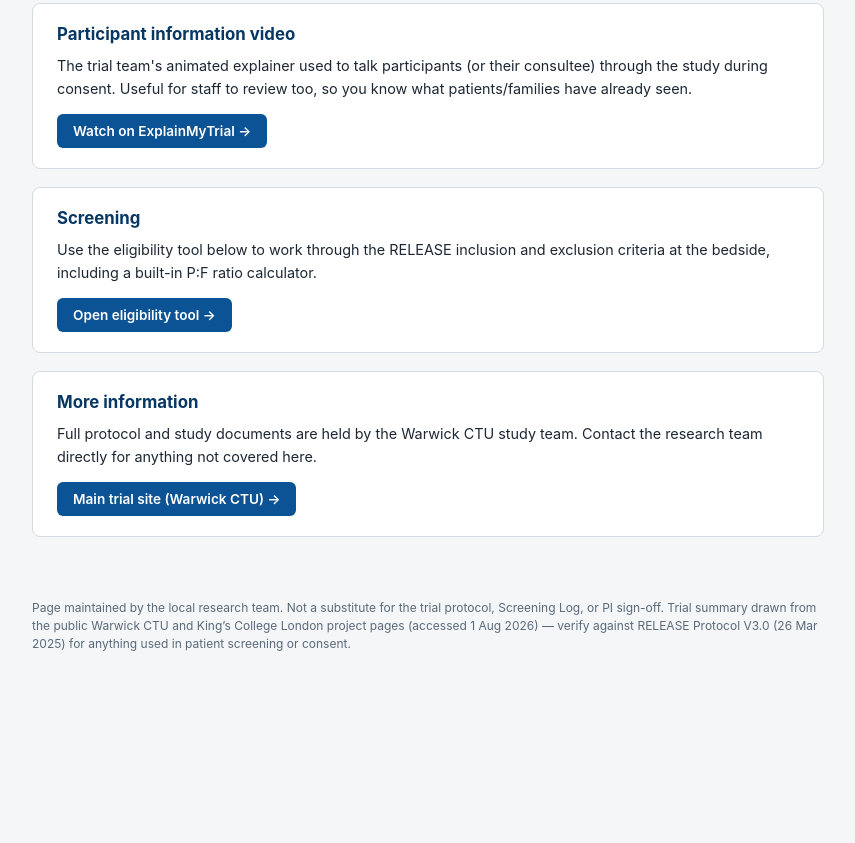
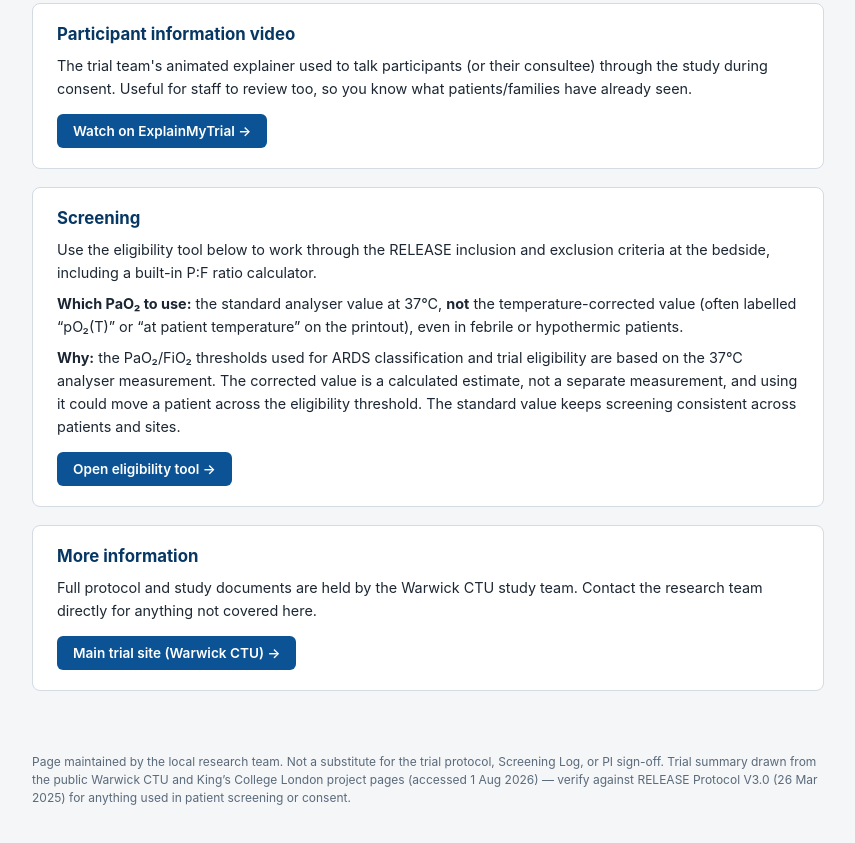
Before and after one commit to swb-icu/research, a plain HTML site: page docs/release/index.html in a window 1280 px wide. Shown: the part 1285-2128 px from the top of the page, without its empty margins (212-1067 px from the left). Before the commit the page ends 1998 px from the top, so only its background shows below. Drawn offline with Linux system fonts and the light colour scheme.

Commit message:
Add files via upload

```diff
--- a/docs/release/index.html
+++ b/docs/release/index.html
@@ -105,6 +105,8 @@
   <div class="card">
     <h2>Screening</h2>
     <p>Use the eligibility tool below to work through the RELEASE inclusion and exclusion criteria at the bedside, including a built-in P:F ratio calculator.</p>
+    <p><strong>Which PaO&#8322; to use:</strong> the standard analyser value at 37&deg;C, <strong>not</strong> the temperature-corrected value (often labelled &ldquo;pO&#8322;(T)&rdquo; or &ldquo;at patient temperature&rdquo; on the printout), even in febrile or hypothermic patients.</p>
+    <p><strong>Why:</strong> the PaO&#8322;/FiO&#8322; thresholds used for ARDS classification and trial eligibility are based on the 37&deg;C analyser measurement. The corrected value is a calculated estimate, not a separate measurement, and using it could move a patient across the eligibility threshold. The standard value keeps screening consistent across patients and sites.</p>
     <a class="btn-link" href="eligibility-tool/">Open eligibility tool &rarr;</a>
   </div>
 
```
